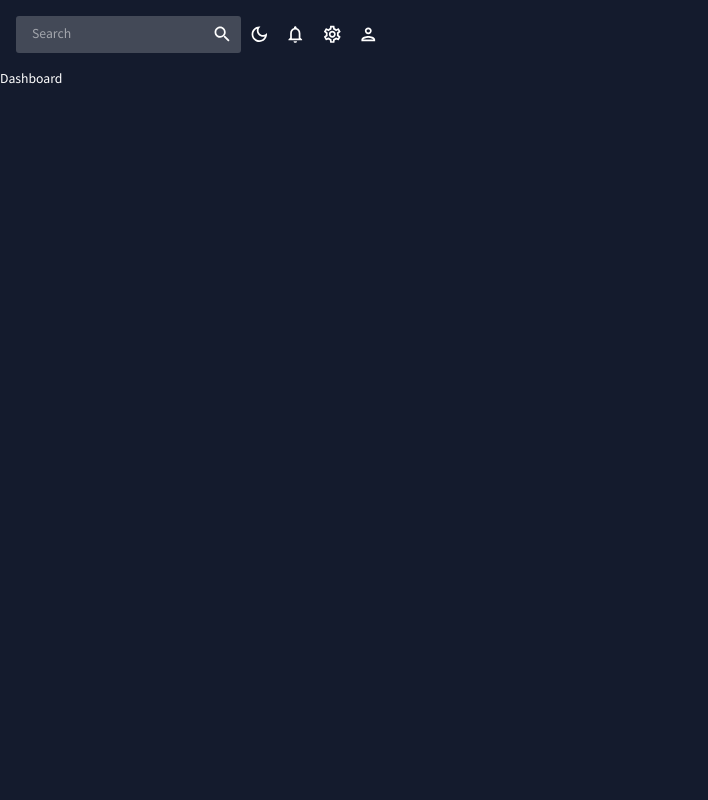
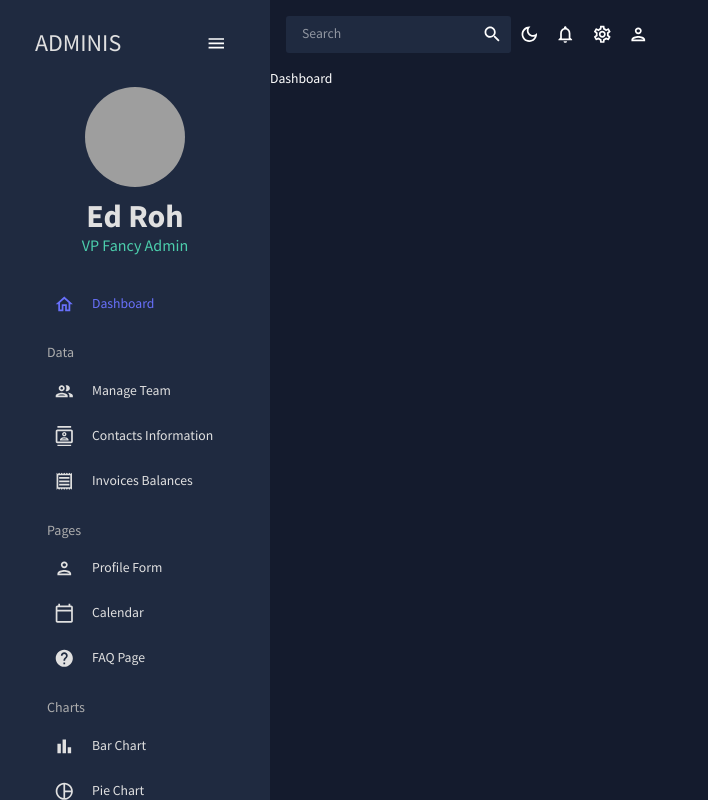
Before and after one commit to lukegronert/react-admin-dashboard, a React (Create React App) app: page / in a window 1280 px wide. Shown: the whole page, without its empty margins (0-708 px from the left). Built offline with nearby package versions, Linux system fonts and the light colour scheme; grey boxes are pictures that could not be loaded.

Commit message:
Filled in Sidebar with icons and Page names. Created Item component in Sidebar for each Item on the Menu

```diff
--- a/src/App.js
+++ b/src/App.js
@@ -25,6 +25,7 @@
     <ThemeProvider theme={theme}>
       <CssBaseline />
       <div className="app">
+        <Sidebar />
         <main className="content">
           <Topbar />
           <Routes>
--- a/src/scenes/global/Sidebar.jsx
+++ b/src/scenes/global/Sidebar.jsx
@@ -4,18 +4,34 @@
 import { Box, IconButton, Typography, useTheme } from '@mui/material';
 import { Link } from 'react-router-dom';
 import { tokens } from '../../theme';
-import HomeOutlinedIcon from '@mui/icons-material/Search';
+import HomeOutlinedIcon from '@mui/icons-material/HomeOutlined';
 import PeopleOutlinedIcon from '@mui/icons-material/PeopleOutlined';
 import ContactsOutlinedIcon from '@mui/icons-material/ContactsOutlined';
 import ReceiptOutlinedIcon from '@mui/icons-material/ReceiptOutlined';
 import PersonOutlinedIcon from '@mui/icons-material/PersonOutlined';
-import CalendarOutlinedIcon from '@mui/icons-material/CalendarOutlined';
+import CalendarTodayOutlinedIcon from '@mui/icons-material/CalendarTodayOutlined';
 import HelpOutlinedIcon from '@mui/icons-material/HelpOutlined';
 import BarChartOutlinedIcon from '@mui/icons-material/BarChartOutlined';
 import PieChartOutlineOutlinedIcon from '@mui/icons-material/PieChartOutlineOutlined';
 import TimelineOutlinedIcon from '@mui/icons-material/TimelineOutlined';
 import MenuOutlinedIcon from '@mui/icons-material/MenuOutlined';
 import MapOutlinedIcon from '@mui/icons-material/MapOutlined';
+
+const Item = ({ title, to, icon, selected, setSelected}) => {
+  const theme = useTheme();
+  const colors = tokens(theme.palette.mode)
+  return (
+    <MenuItem
+     active={selected === title}
+     style={{ color: colors.grey[100] }}
+     onClick={() => setSelected(title)}
+     icon={icon}
+     >
+      <Typography>{title}</Typography>
+      <Link to={to} />
+    </MenuItem>
+  )
+}
 
 const Sidebar = () => {
   const theme = useTheme();
@@ -63,11 +79,142 @@
                     ADMINIS
                   </Typography>
                   <IconButton onClick={() => setIsCollapsed(!isCollapsed)}>
-                    <MenuOutlinesIcon />
+                    <MenuOutlinedIcon />
                   </IconButton>
               </Box>
             )}
           </MenuItem>
+
+          {/* USER */}
+          {!isCollapsed && (
+            <Box mb="25px">
+              <Box display="flex" justifyContent="center" alignItems="center">
+                <img
+                  alt="profiler-user"
+                  width="100px"
+                  height="100px"
+                  src={`../../assets/user.png`}
+                  style={{ cursor: "pointer", borderRadius: "50%" }}
+                  />
+              </Box>
+              <Box textAlign="center">
+                <Typography
+                  variant="h2"
+                  color={colors.grey[100]}
+                  fontWeight="bold"
+                  sx={{ m:"10px 0 0 0"}}
+                  >
+                    Ed Roh
+                  </Typography>
+                <Typography
+                  variant="h5" color={colors.greenAccent[500]}
+                  >
+                    VP Fancy Admin
+                  </Typography>
+              </Box>
+            </Box>
+          )}
+          {/* Menu Items */}
+          <Box paddingLeft={isCollapsed ? undefined : "10%"}>
+            <Item
+              title="Dashboard"
+              to="/"
+              icon={<HomeOutlinedIcon />}
+              selected={selected}
+              setSelected={setSelected}
+              />
+              <Typography
+                variant="h6"
+                colors={colors.grey[300]}
+                sx={{ m: "15px 0 5px 20px"}}
+              >
+                Data
+              </Typography>
+            <Item
+              title="Manage Team"
+              to="/team"
+              icon={<PeopleOutlinedIcon />}
+              selected={selected}
+              setSelected={setSelected}
+              />
+            <Item
+              title="Contacts Information"
+              to="/contacts"
+              icon={<ContactsOutlinedIcon />}
+              selected={selected}
+              setSelected={setSelected}
+              />
+            <Item
+              title="Invoices Balances"
+              to="/invoices"
+              icon={<ReceiptOutlinedIcon />}
+              selected={selected}
+              setSelected={setSelected}
+              />
+            <Typography
+                variant="h6"
+                colors={colors.grey[300]}
+                sx={{ m: "15px 0 5px 20px"}}
+              >
+                Pages
+              </Typography>
+            <Item
+              title="Profile Form"
+              to="/form"
+              icon={<PersonOutlinedIcon />}
+              selected={selected}
+              setSelected={setSelected}
+              />
+            <Item
+              title="Calendar"
+              to="/calendar"
+              icon={<CalendarTodayOutlinedIcon />}
+              selected={selected}
+              setSelected={setSelected}
+              />
+            <Item
+              title="FAQ Page"
+              to="/faq"
+              icon={<HelpOutlinedIcon />}
+              selected={selected}
+              setSelected={setSelected}
+              />
+            <Typography
+                variant="h6"
+                colors={colors.grey[300]}
+                sx={{ m: "15px 0 5px 20px"}}
+              >
+                Charts
+              </Typography>
+            <Item
+              title="Bar Chart"
+              to="/bar"
+              icon={<BarChartOutlinedIcon />}
+              selected={selected}
+              setSelected={setSelected}
+              />
+            <Item
+              title="Pie Chart"
+              to="/pie"
+              icon={<PieChartOutlineOutlinedIcon />}
+              selected={selected}
+              setSelected={setSelected}
+              />
+            <Item
+              title="Line Chart"
+              to="/line"
+              icon={<TimelineOutlinedIcon />}
+              selected={selected}
+              setSelected={setSelected}
+              />
+            <Item
+              title="Geography Chart"
+              to="/geography"
+              icon={<MapOutlinedIcon />}
+              selected={selected}
+              setSelected={setSelected}
+              />
+          </Box>
         </Menu>
       </ProSidebar>
     </Box>
--- a/src/theme.js
+++ b/src/theme.js
@@ -20,7 +20,7 @@
       100: "#d0d1d5",
       200: "#a1a4ab",
       300: "#727681",
-      400: "#434957",
+      400: "#1F2A40",
       500: "#141b2d",
       600: "#101624",
       700: "#0c101b",
```
